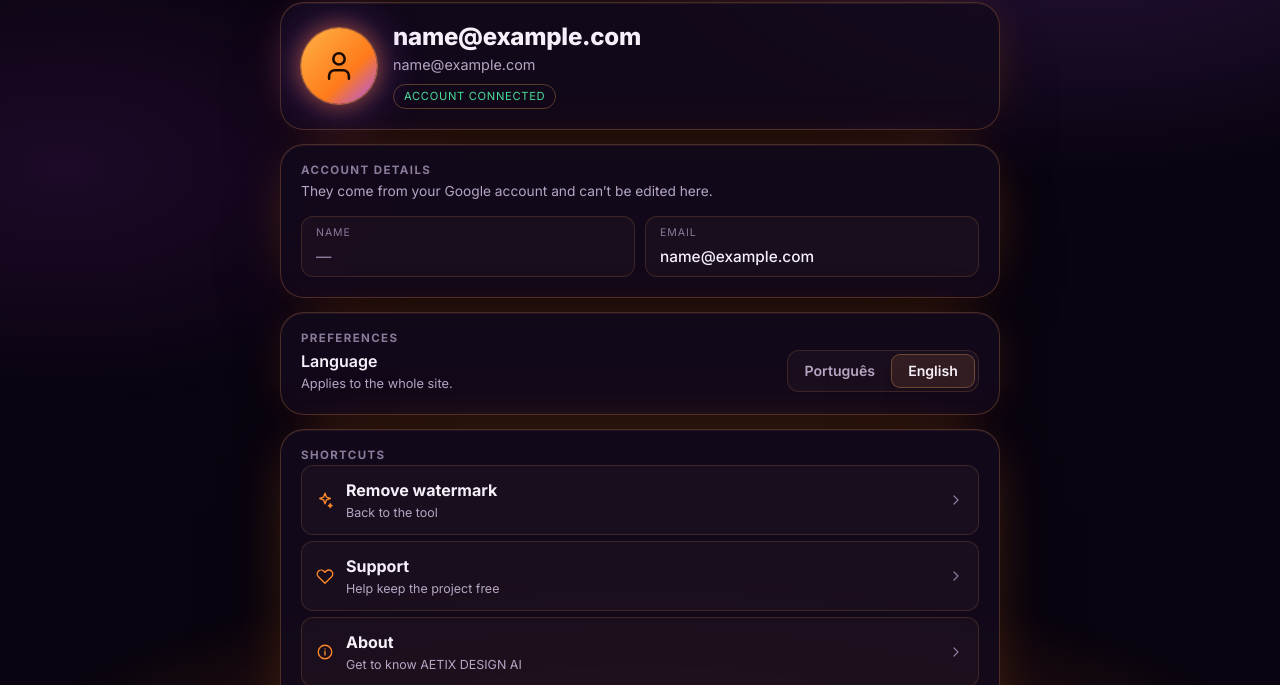
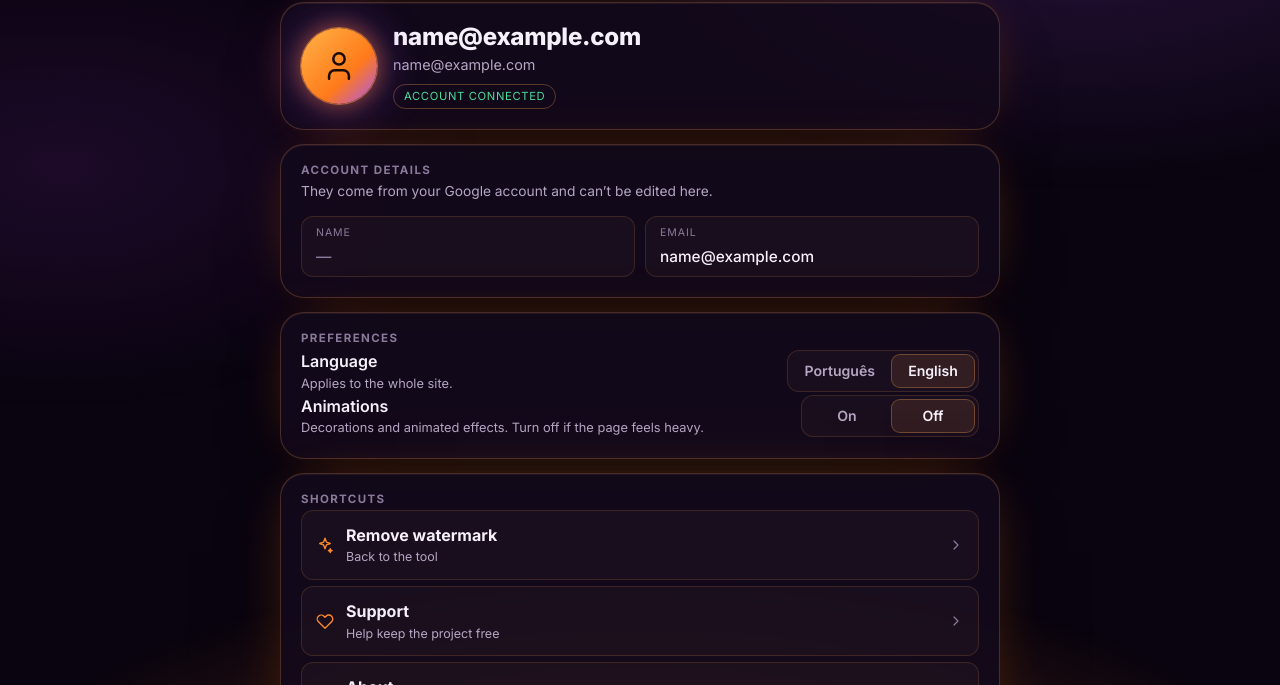
Before and after one commit to VictorRaato/removedordemarcad-agua, a website: page perfil/index.html in a window 1280 px wide. Shown: the part 73-758 px from the top of the page. Drawn offline with Linux system fonts and the light colour scheme; sample sign-in values are in the browser's storage.

Commit message:
Add files via upload

```diff
--- a/perfil/index.html
+++ b/perfil/index.html
@@ -75,6 +75,13 @@ if(q==='padrao'||q==='halloween')T=q;document.documentElement.setAttribute('data
         <button type="button" data-lang="en" aria-pressed="false">English</button>
       </div>
     </div>
+    <div class="pref pref-anim">
+      <div><b data-i18n="lblAnim">Animações</b><small data-i18n="lblAnimP">Enfeites e efeitos animados. Desligue se a página estiver pesada.</small></div>
+      <div class="seg" role="group" aria-label="Animações / Animations">
+        <button type="button" data-anim="on" aria-pressed="true" data-i18n="animOn">Ligadas</button>
+        <button type="button" data-anim="off" aria-pressed="false" data-i18n="animOff">Desligadas</button>
+      </div>
+    </div>
   </section>
 
   <!-- ===== ATALHOS ===== -->
--- a/perfil/perfil.js
+++ b/perfil/perfil.js
@@ -28,7 +28,7 @@
   var TEXTOS = {
     pt: {
       back: 'Voltar ao site', secConta: 'Dados da conta', secContaP: 'Vêm da sua conta Google e não podem ser editados aqui.',
-      lblNome: 'Nome', lblEmail: 'E-mail', secPref: 'Preferências', lblIdioma: 'Idioma', lblIdiomaP: 'Vale para todo o site.',
+      lblNome: 'Nome', lblEmail: 'E-mail', secPref: 'Preferências', lblIdioma: 'Idioma', lblIdiomaP: 'Vale para todo o site.', lblAnim: 'Animações', lblAnimP: 'Enfeites e efeitos animados. Desligue se a página estiver pesada.', animOn: 'Ligadas', animOff: 'Desligadas',
       secLinks: 'Atalhos', lnkTool: 'Remover marca d’água', lnkToolP: 'Voltar para a ferramenta',
       lnkColab: 'Colaboração', lnkColabP: 'Ajude o projeto a continuar gratuito', lnkSobre: 'Sobre', lnkSobreP: 'Conheça o AETIX DESIGN AI',
       lnkTermos: 'Termos de Uso', lnkPriv: 'Política de Privacidade', secSessao: 'Sessão', btnSair: 'Sair da conta', btnExcluir: 'Excluir conta',
@@ -39,7 +39,7 @@
     },
     en: {
       back: 'Back to site', secConta: 'Account details', secContaP: 'They come from your Google account and can’t be edited here.',
-      lblNome: 'Name', lblEmail: 'Email', secPref: 'Preferences', lblIdioma: 'Language', lblIdiomaP: 'Applies to the whole site.',
+      lblNome: 'Name', lblEmail: 'Email', secPref: 'Preferences', lblIdioma: 'Language', lblIdiomaP: 'Applies to the whole site.', lblAnim: 'Animations', lblAnimP: 'Decorations and animated effects. Turn off if the page feels heavy.', animOn: 'On', animOff: 'Off',
       secLinks: 'Shortcuts', lnkTool: 'Remove watermark', lnkToolP: 'Back to the tool',
       lnkColab: 'Support', lnkColabP: 'Help keep the project free', lnkSobre: 'About', lnkSobreP: 'Get to know AETIX DESIGN AI',
       lnkTermos: 'Terms of Use', lnkPriv: 'Privacy Policy', secSessao: 'Session', btnSair: 'Sign out', btnExcluir: 'Delete account',
@@ -78,7 +78,7 @@
     [].forEach.call(d.querySelectorAll('[data-i18n]'), function (el) { var v = t(el.getAttribute('data-i18n')); if (v) el.textContent = v; });
 
     $('langBtn').textContent = lang === 'en' ? 'PT' : 'EN';
-    [].forEach.call(d.querySelectorAll('.seg button'), function (b) { b.setAttribute('aria-pressed', String(b.getAttribute('data-lang') === lang)); });
+    [].forEach.call(d.querySelectorAll('.seg button[data-lang]'), function (b) { b.setAttribute('aria-pressed', String(b.getAttribute('data-lang') === lang)); });
 
     $('meNome').textContent = user ? (nome || primeiro(mail)) : t('guest');
     $('meEmail').textContent = user ? mail : t('guestMail');
@@ -103,9 +103,12 @@
   }
 
   function ligar() {
+    /* "Voltar ao site" e atalho da ferramenta vão direto ao app (não passam pela tela de entrada) */
+    [].forEach.call(document.querySelectorAll('a[href="/"], a[href="/index.html"], a[href="index.html"], a[href="../"], a[href="/index"]'), function (a) { a.setAttribute('href', '/inicial/'); });
+    [].forEach.call(document.querySelectorAll('[data-i18n="back"], [data-i18n="lnkTool"]'), function (el) { var a = el.closest('a'); if (a) a.setAttribute('href', '/inicial/'); });
     var alternar = function (l) { lang = l; try { localStorage.setItem('aetix-lang', lang); } catch (e) {} msg(''); render(); };
     $('langBtn').addEventListener('click', function () { alternar(lang === 'en' ? 'pt' : 'en'); });
-    [].forEach.call(document.querySelectorAll('.seg button'), function (b) { b.addEventListener('click', function () { alternar(b.getAttribute('data-lang')); }); });
+    [].forEach.call(document.querySelectorAll('.seg button[data-lang]'), function (b) { b.addEventListener('click', function () { alternar(b.getAttribute('data-lang')); }); });
 
     $('btnSair').addEventListener('click', function () {
       if (CONFIG.demo) return msg(t('soon'));
@@ -126,7 +129,8 @@
   function criarEstrelas() {
     var box = $('stars'), cores = ['#FF9B3D', '#FFB347', '#C084FC', '#FF7A1A'];
     if (!box || document.documentElement.getAttribute('data-tema') !== 'halloween') return;
-    for (var i = 0; i < 30; i++) {
+    var leve = document.documentElement.classList.contains('sem-anim');
+    for (var i = 0; i < (leve ? 0 : 30); i++) {
       var s = document.createElement('i'), tam = 2 + Math.random() * 2.6;
       s.style.cssText = 'left:' + (Math.random() * 100).toFixed(1) + '%;top:' + (10 + Math.random() * 88).toFixed(1) + '%;width:' + tam.toFixed(1) + 'px;height:' + tam.toFixed(1) +
         'px;--c:' + cores[i % cores.length] + ';--d:' + (4 + Math.random() * 6).toFixed(1) + 's;--w:-' + (Math.random() * 8).toFixed(1) + 's;--x:' + ((Math.random() - .5) * 40).toFixed(0) + 'px;--y:' + (-8 - Math.random() * 26).toFixed(0) + 'px';
```
